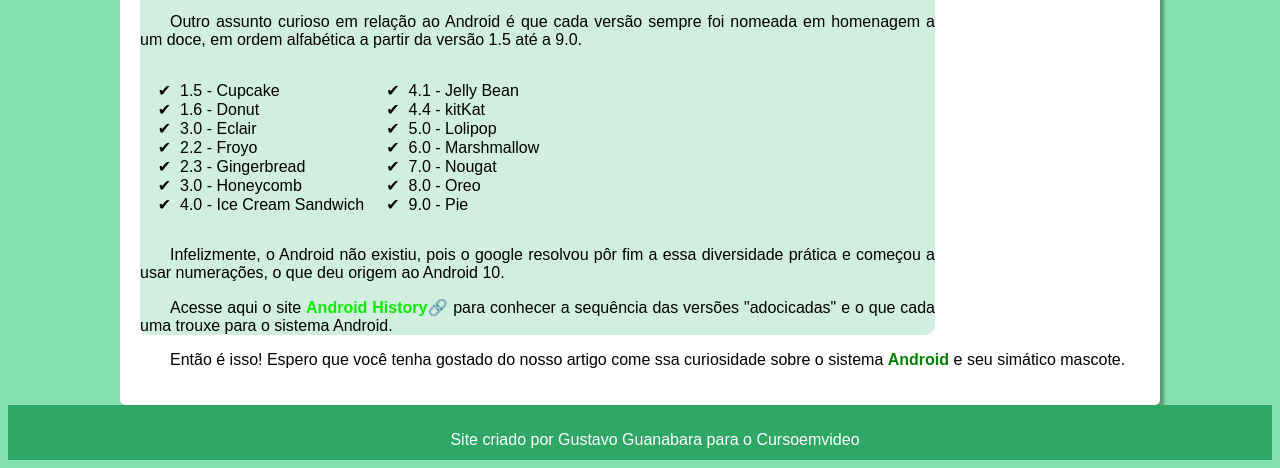
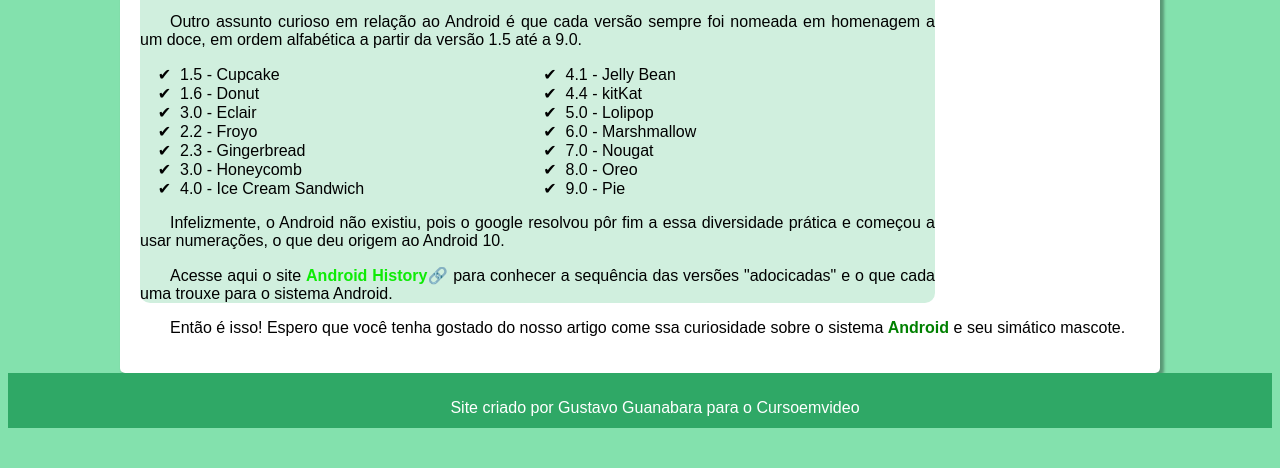
Before and after one commit to RenanRosostolato/Projeto----Android, a plain HTML site: page index.html in a window 1280 px wide. Shown: the part 1917-2385 px from the top of the page. After the commit the page ends 2353 px from the top, so only its background shows below. Drawn offline with Linux system fonts and the light colour scheme.

Commit message:
DIV
Retirei algumas tags que estavam sendo denecessárias.

```diff
--- a/index.html
+++ b/index.html
@@ -64,11 +64,6 @@
                         <li>2.3 - Gingerbread</li>
                         <li>3.0 - Honeycomb</li>
                         <li>4.0 - Ice Cream Sandwich</li>
-
-                    </ul>
-                </div>
-                <div>
-                    <ul>
                         <li>4.1 - Jelly Bean</li>
                         <li>4.4 - kitKat</li>
                         <li>5.0 - Lolipop</li>
--- a/style.css
+++ b/style.css
@@ -126,19 +126,13 @@ aside{
 
 }
 
-div{
-    display: inline-block;
+
+ul{
+    list-style-type: '\2714\0020\0020';
+    columns: 2;
 }
 
 
-/*ul{
-    list-style-type: '\2714\0020\0020';
-    columns: 2;
-}*/
-
-ul{
-    list-style-type: '\2714\0020\0020';
-}
 
 
 footer{
```
